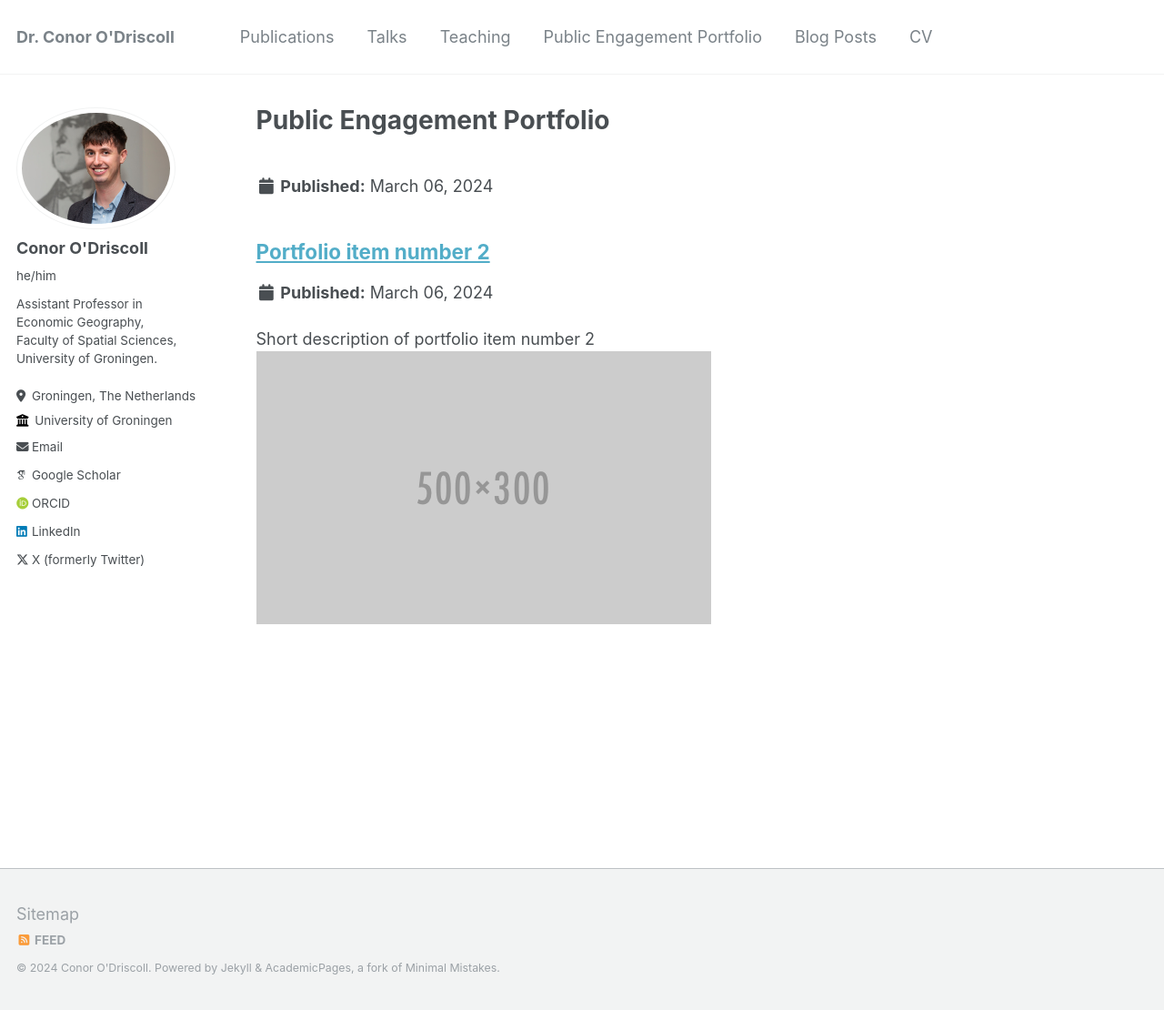
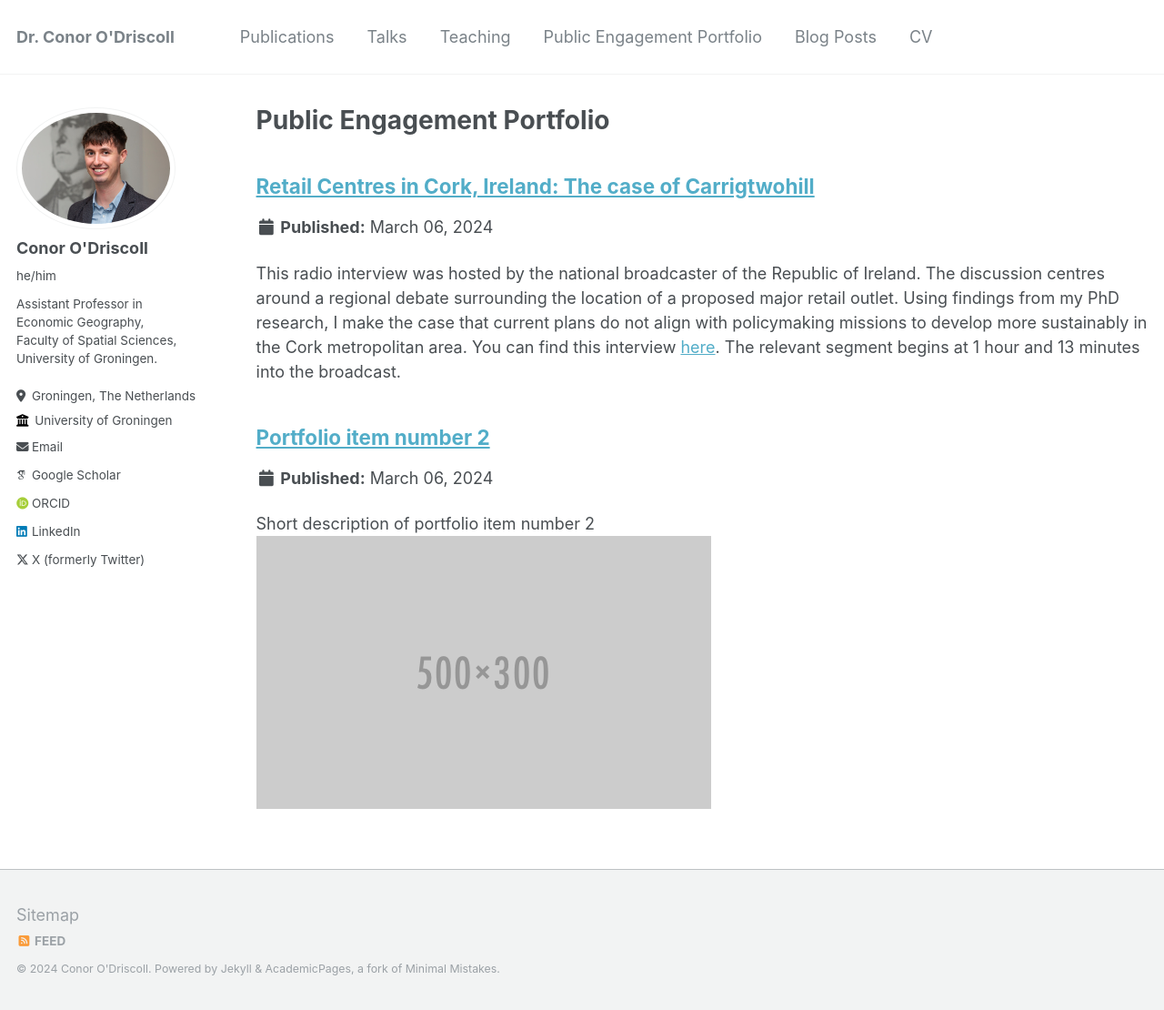
Before and after one commit to conor-o-driscoll/conor-o-driscoll.github.io, a Jekyll site: the page built from _pages/portfolio.html, in a window 1280 px wide and 1110 px high. Shown: the whole window at 91% size. Built offline with Jekyll 4.4.1, drawn with Linux system fonts in a browser that asks for light colours; some web fonts are replaced.

Commit message:
Update COD_RTE_2023.md

```diff
--- a/_portfolio/COD_RTE_2023.md
+++ b/_portfolio/COD_RTE_2023.md
@@ -1,6 +1,6 @@
 ---
 title: "Retail Centres in Cork, Ireland: The case of Carrigtwohill"
-excerpt: "This radio interview was hosted by the national broadcaster of the Republic of Ireland. The discussion centres around a regional debate surrounding the location of a proposed major retail outlet. Using findings from my PhD research, I make the case that current plans do not align with policymaking missions to develop more sustainably in the Cork metropolitan area. You can find this interview [here](https://www.rte.ie/radio/radio1/drivetime/programmes/2023/0104/1344917-drivetime-wednesday-4-january-2023/) (1 hour and 13 minutes into the broadcast).
+excerpt: "This radio interview was hosted by the national broadcaster of the Republic of Ireland. The discussion centres around a regional debate surrounding the location of a proposed major retail outlet. Using findings from my PhD research, I make the case that current plans do not align with policymaking missions to develop more sustainably in the Cork metropolitan area. You can find this interview [here](https://www.rte.ie/radio/radio1/drivetime/programmes/2023/0104/1344917-drivetime-wednesday-4-january-2023/). The relevant segment begins at 1 hour and 13 minutes into the broadcast."
 collection: portfolio
 ---
 
```
